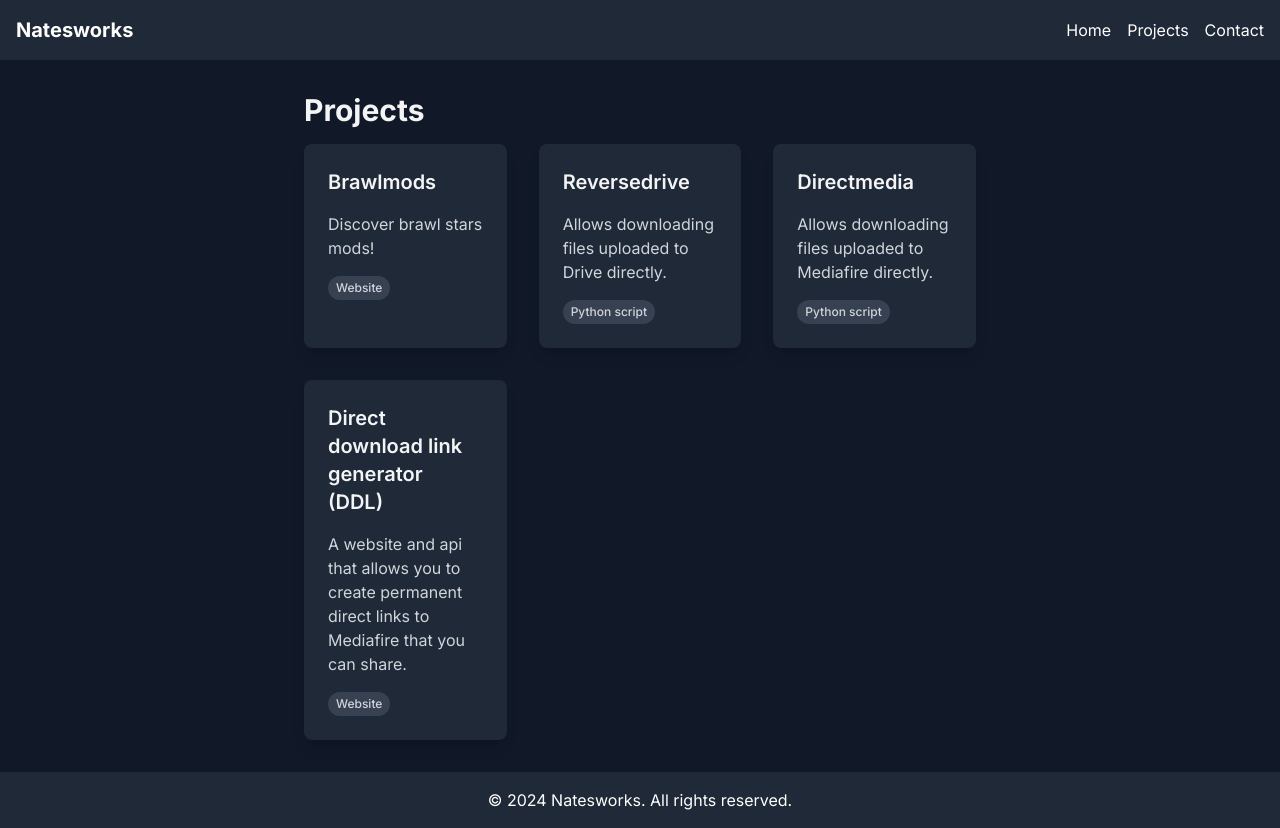
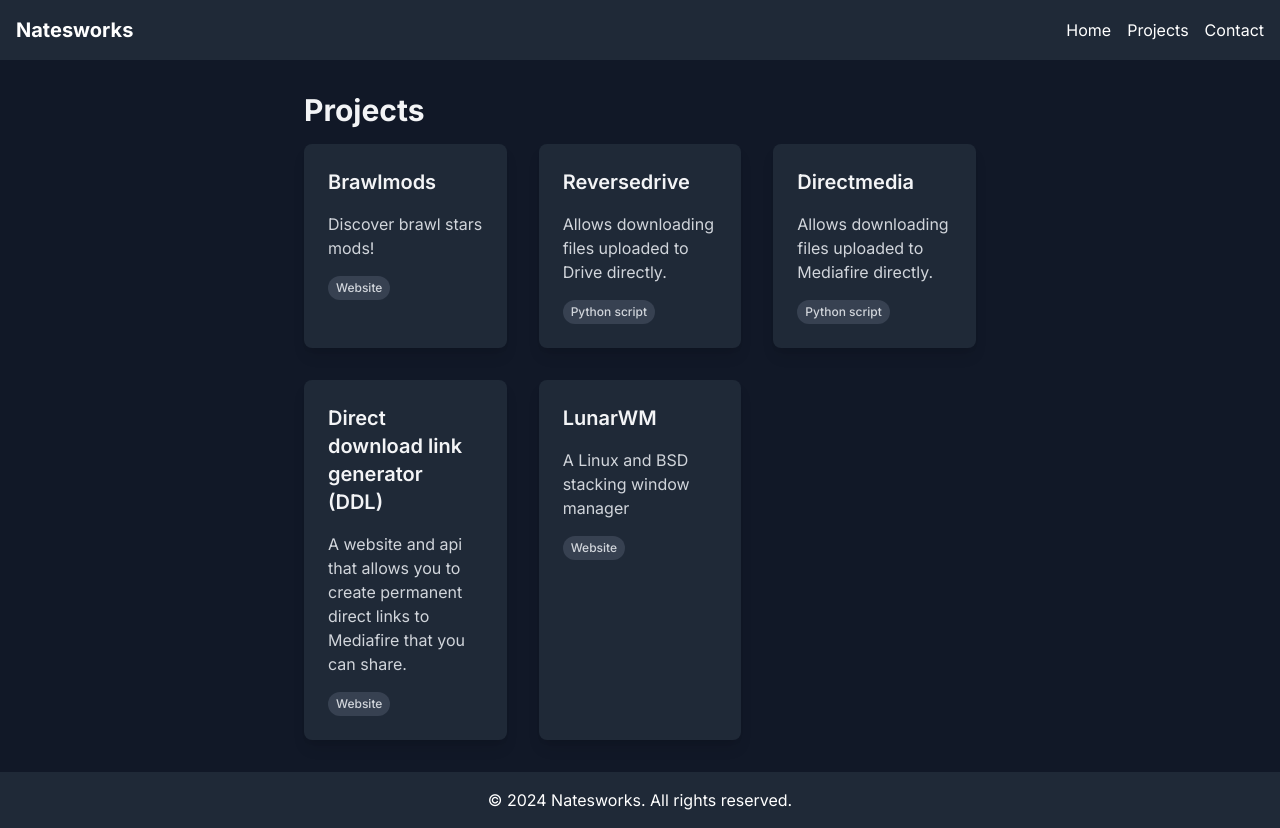
Before and after one commit to natesworksdev/natesworks.com, a Next.js app: page /projects in a window 1280 px wide. Built offline with nearby package versions, Linux system fonts and the light colour scheme.

Commit message:
Add lunarwm

```diff
--- a/src/app/projects/page.tsx
+++ b/src/app/projects/page.tsx
@@ -37,6 +37,13 @@ const projects: Project[] = [
     tags: ['Website'],
     url: "https://github.com/natesworksdev/reversedrive"
   },
+  {
+    id: 5,
+    name: "LunarWM",
+    description: "A Linux and BSD stacking window manager",
+    tags: ['Website'],
+    url: "https://github.com/lunarwm/lunarwm"
+  },
 ]
 
 export default function Projects() {
```
